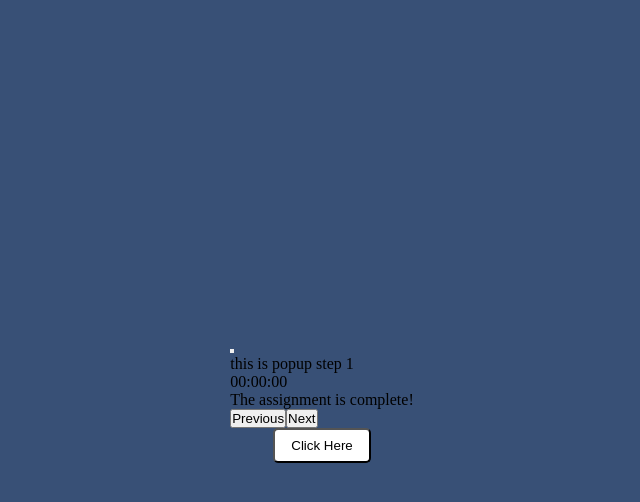
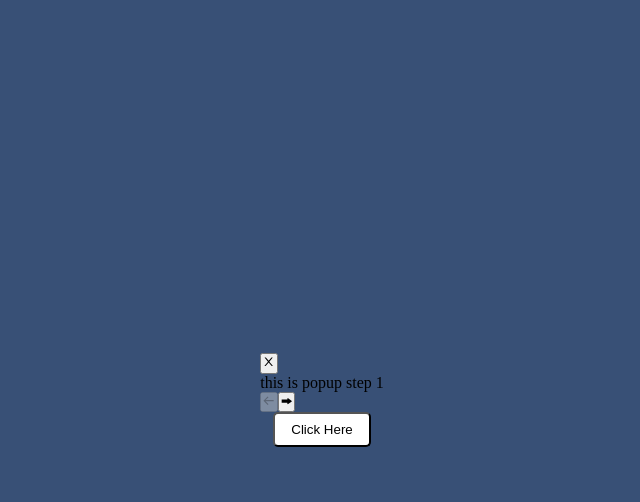
Before and after one commit to Babajide777/skonic-test, a Next.js app: page / in a window 1280 px wide. Both pictures are taken after a click on the button "Click Here". Shown: the top 502 px of the page, without its empty margins (318-958 px from the left). Built offline with nearby package versions, Linux system fonts and the light colour scheme.

Commit message:
added react icons and required icons

```diff
--- a/components/PopUp.jsx
+++ b/components/PopUp.jsx
@@ -1,15 +1,25 @@
-import React from "react";
+import React, { useState } from "react";
+import { BiArrowBack } from "react-icons/bi";
+import { BsForwardFill } from "react-icons/bs";
+import { AiOutlineClose } from "react-icons/ai";
 
 const PopUp = () => {
+  const [step, setStep] = useState(1);
+
   return (
     <div className="pop-up">
-      <button className="close"></button>
-      <StepOne />
-      <StepTwo />
-      <StepThree />
-
-      <button className="previous">Previous</button>
-      <button className="next">Next</button>
+      <button className="close">
+        <AiOutlineClose />
+      </button>
+      {step === 1 && <StepOne />}
+      {step === 2 && <StepTwo />}
+      {step === 3 && <StepThree />}
+      <button className="previous" disabled={step === 1 ? true : false}>
+        <BiArrowBack />
+      </button>
+      <button className="next" disabled={step === 3 ? true : false}>
+        <BsForwardFill />
+      </button>
     </div>
   );
 };
--- a/package.json
+++ b/package.json
@@ -14,6 +14,7 @@
     "eslint-config-next": "13.1.6",
     "next": "13.1.6",
     "react": "18.2.0",
-    "react-dom": "18.2.0"
+    "react-dom": "18.2.0",
+    "react-icons": "^4.7.1"
   }
 }
```
Also changed, not shown: 1 other file (tests, documents, lock files or other folders).
